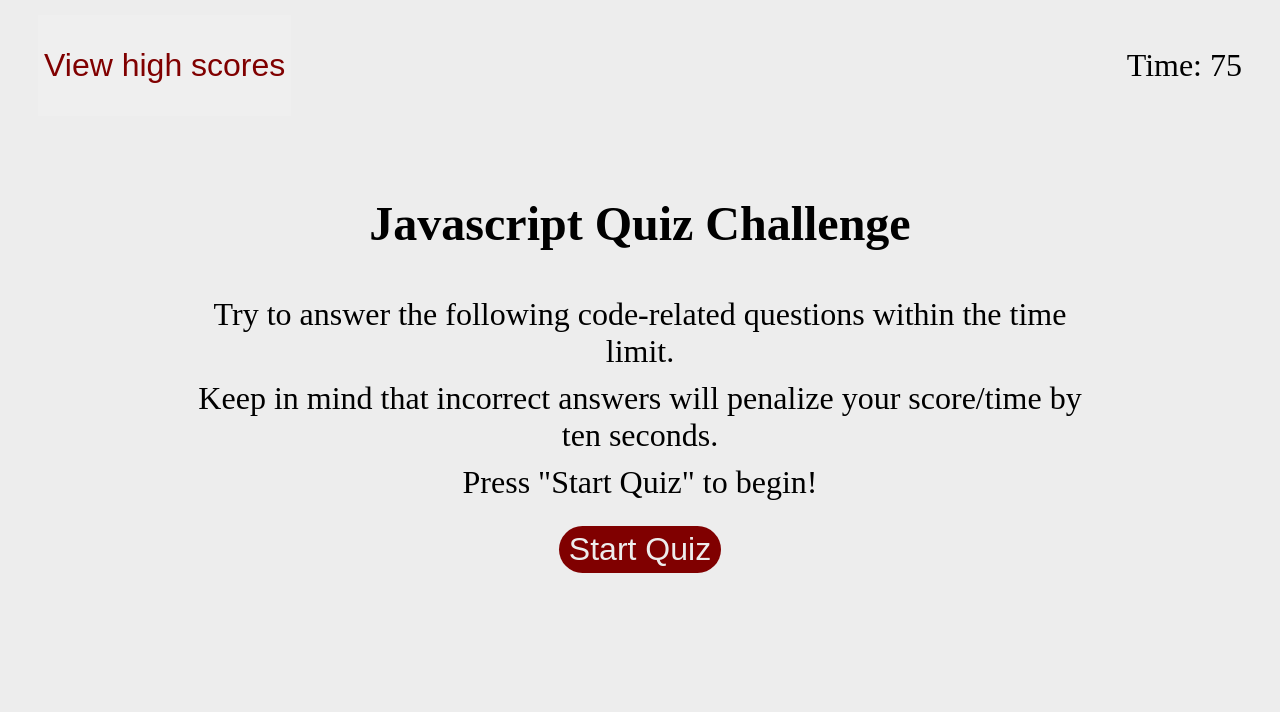
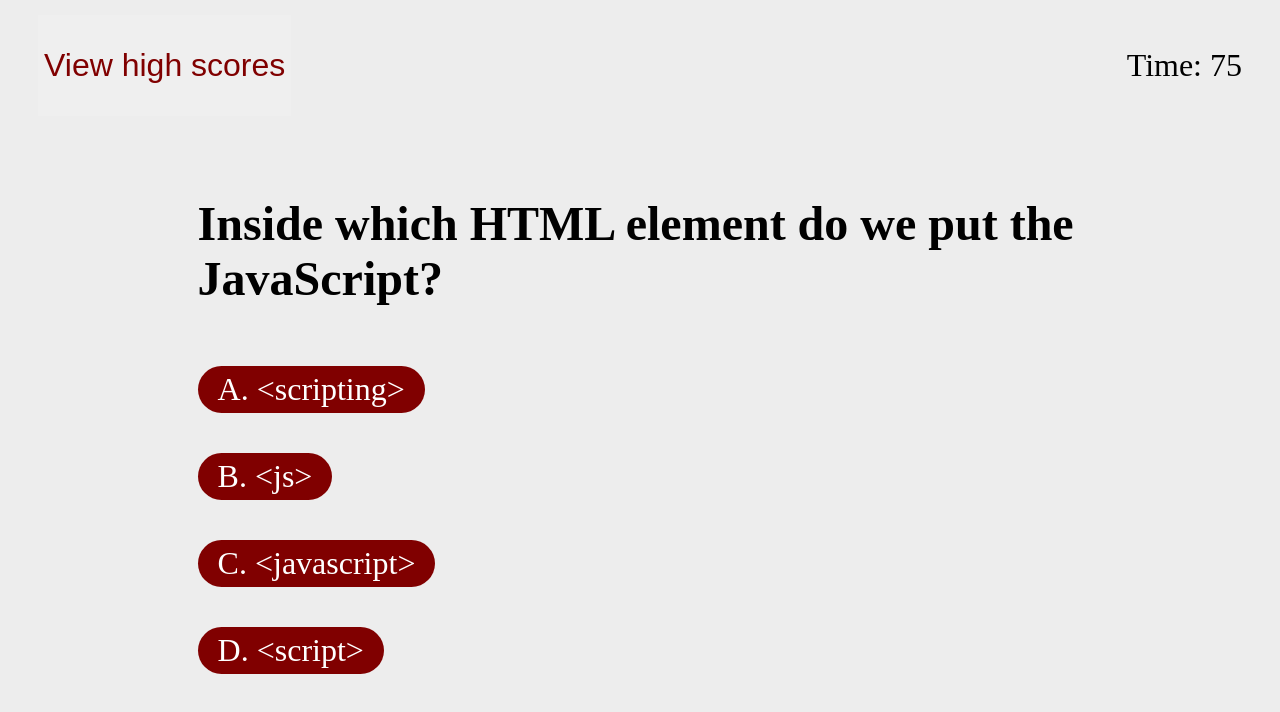
Before and after one commit to ZachFulmer/JS-quiz, a plain HTML site: page index.html in a window 1280 px wide. Both pictures are taken after a click on the button "Start Quiz". Drawn offline with Linux system fonts and the light colour scheme.

Commit message:
added answers and question elements to mainview

```diff
--- a/assets/css/style.css
+++ b/assets/css/style.css
@@ -23,6 +23,7 @@ body
 {
     display: flex;
     flex-wrap: wrap;
+    flex-direction: column;
     margin: 40px 15%;
     align-content: center;
     text-align: center;
@@ -40,11 +41,13 @@ body
     font-weight: bold;
 }
 
-.answers
+#A1, #A2, #A3, #A4
 {
     background: maroon;
     color: white;
     margin: 20px 0;
+    padding: 5px 20px;
+    border-radius: 25px;
 }
 
 .buttonGeneral
--- a/assets/js/script.js
+++ b/assets/js/script.js
@@ -1,5 +1,6 @@
 // Variable Declarations
 var countTimer = 75;
+var questionCount = 0;
 
 var hsTimerBar = document.querySelector("#nav-bar");
 
@@ -58,8 +59,9 @@ var quizObj = [
 // Start Quiz && Home Screen
 var startQuiz = function()
 {
-    // Reset timer
+    // Reset timer & Question Count
     countTimer = 75;
+    questionCount = 0;
 
     // Create Elements
     var homeTitleEl = document.createElement("h2");
@@ -73,6 +75,10 @@ var startQuiz = function()
     homeTextEl2.className = "instructions";
     homeTextEl3.className = 'instructions';
     startBtnEl.className = "buttonGeneral";
+    homeTextEl1.id = "instructionsText1";
+    homeTextEl2.id = "instructionsText2";
+    homeTextEl3.id = 'instructionsText3';
+    startBtnEl.id = "startButton";
 
     // Add attributes to each element and append them to the mainView
     homeTitleEl.textContent = "Javascript Quiz Challenge";
@@ -89,14 +95,58 @@ var startQuiz = function()
     // Style Main Page
     hsTimerBar.style.visibility = "visible";
     mainView.style.justifyContent = "center";
+}
+
+var startBtnHandler = function(event)
+{
+    // clear the main screen if start button is clicked and proceed to questionaire
+    if(event.target.matches("#startButton"))
+    {
+        document.getElementById("startButton").remove();
+        document.getElementById("instructionsText1").remove();
+        document.getElementById("instructionsText2").remove();
+        document.getElementById("instructionsText3").remove();
+
+        // Create Answer text boxes
+        var answer1 = document.createElement("div");
+        var answer2 = document.createElement("div");
+        var answer3 = document.createElement("div");
+        var answer4 = document.createElement("div");
+        answer1.id = "A1";
+        answer2.id = "A2";
+        answer3.id = "A3";
+        answer4.id = "A4";
+
+        // Append new elements to mainview
+        mainView.appendChild(answer1);
+        mainView.appendChild(answer2);
+        mainView.appendChild(answer3);
+        mainView.appendChild(answer4);
+
+        updateQuestionionaire();
+    }
+}
+
+var updateQuestionionaire = function()
+{
+    mainView.style.textAlign = "left";
+    mainView.style.alignItems = "flex-start";
+
+    var questionEl = document.querySelector("#main h2");
+    var answer1 = document.getElementById("A1");
+    var answer2 = document.getElementById("A2");
+    var answer3 = document.getElementById("A3");
+    var answer4 = document.getElementById("A4");
+
+    // Update Mainview with first question
+    questionEl.textContent = quizObj[0].question;
+    answer1.textContent = "A. " + quizObj[0].answer1;
+    answer2.textContent = "B. " + quizObj[0].answer2;
+    answer3.textContent = "C. " + quizObj[0].answer3;
+    answer4.textContent = "D. " + quizObj[0].answer4;
 
 
 }
-
-//var questionionaire =
-
-// Nav bar that includes "View High Score" link and Timer.
-
 
 // Home Screen with Start Quiz Button
 
@@ -106,4 +156,5 @@ var startQuiz = function()
 
 // High-Score Page
 
+mainView.addEventListener("click",startBtnHandler);
 startQuiz();
```
